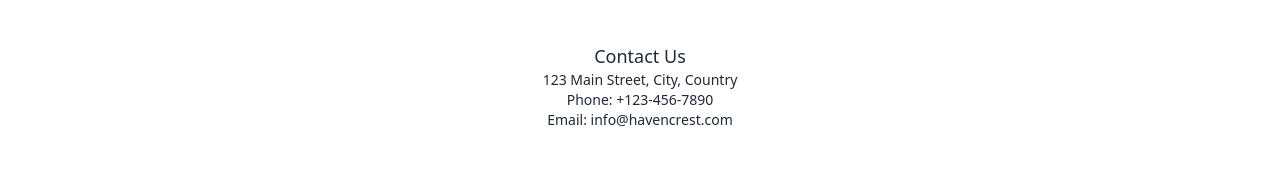
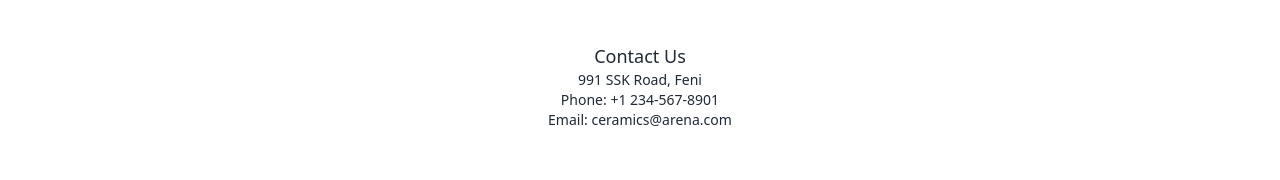
Before and after one commit to tazim5032/ceramics-arena-client, a React (Vite) app: page /contact in a window 1280 px wide. Shown: the part 614-794 px from the top of the page. Built offline with nearby package versions, Linux system fonts and the light colour scheme; no server answers.

Commit message:
finished

```diff
--- a/src/Components/Navbar.jsx
+++ b/src/Components/Navbar.jsx
@@ -1,6 +1,7 @@
 import { useEffect, useState } from "react";
 import { Link, NavLink } from "react-router-dom";
 import { Typewriter } from "react-simple-typewriter";
+import { Tooltip } from "react-tooltip";
 import UseAuth from "../Hook/UseAuth";
 
 const Navbar = () => {
@@ -131,13 +132,18 @@ const Navbar = () => {
                     user ? <div className="dropdown dropdown-end">
                         <label tabIndex={0}
                             className="btn btn-ghost btn-circle avatar"
-                            title={user?.displayName}>
+                        >
 
-                            <div className="w-10 rounded-full" >
-                                <img
+                            <div className="tool w-10 rounded-full" >
+                                <img className="idd"
                                     src={user?.photoURL ||
                                         "https://i.ibb.co/sjymvr8/Capture4.png"} />
                             </div>
+
+                            <Tooltip anchorSelect=".idd" place="bottom"  className="h-[80px]">
+                                {user?.displayName}
+                            </Tooltip>
+
                         </label>
 
 
--- a/src/Pages/Contact.jsx
+++ b/src/Pages/Contact.jsx
@@ -40,10 +40,14 @@ const Contact = () => {
         <title>Contact Us</title>
       </Helmet>
 
+
       {/* Contact Form */}
       <div className="max-w-lg mx-auto p-8  rounded-lg shadow-lg mt-8"
       data-aos="zoom-in-down" data-aos-duration="1000">
+
         <h2 className="text-2xl font-bold mb-6">Send us a Message</h2>
+
+
         <form onSubmit={handleSubmit}>
           <div className="mb-4">
             <label htmlFor="name" className="block text-sm font-medium  mb-1">Name</label>
@@ -98,12 +102,17 @@ const Contact = () => {
       data-aos="zoom-in"
       data-aos-duration="1500">
         <p className="text-lg font-medium ">Contact Us</p>
-        <p className="text-sm ">123 Main Street, City, Country</p>
-        <p className="text-sm ">Phone: +123-456-7890</p>
-        <p className="text-sm ">Email: info@havencrest.com</p>
+        <p className="text-sm ">991 SSK Road, Feni</p>
+        <p className="text-sm ">Phone: +1 234-567-8901</p>
+        <p className="text-sm ">Email: ceramics@arena.com</p>
       </div>
     </div>
   );
 };
 
+
+
+
+
+
 export default Contact;
--- a/src/Pages/Home.jsx
+++ b/src/Pages/Home.jsx
@@ -4,7 +4,8 @@ import CustomerReviews from "../Components/CustomerReviews";
 import NewsletterSignup from "../Components/NewsletterSignup";
 import ShowCardHome from "../Components/ShowCardHome";
 import Slider from "../Components/Slider";
-import { Fade, Slide } from 'react-awesome-reveal';
+import { Fade } from 'react-awesome-reveal';
+//import { Fade } from "react-awesome-reveal";
 const Home = () => {
     return (
         <div className="">
@@ -14,6 +15,9 @@ const Home = () => {
             {/* <Fade cascade damping={0.1}> */}
 
             <Slider></Slider>
+            {/* <Fade direction="left" duration={4000}>
+                <p className="text-center text-5xl">I will gently appear as I enter the viewport</p>
+            </Fade> */}
             <ShowCardHome className='dark:bg-gray-800 py-6 dark:text-gray-100'></ShowCardHome>
             <Category className='dark:bg-gray-800 py-6 dark:text-gray-100'></Category>
             <CustomerReviews className='dark:bg-gray-800 py-6 dark:text-gray-100' ></CustomerReviews>
```
Lines whose indentation alone changed are shown as unchanged.
